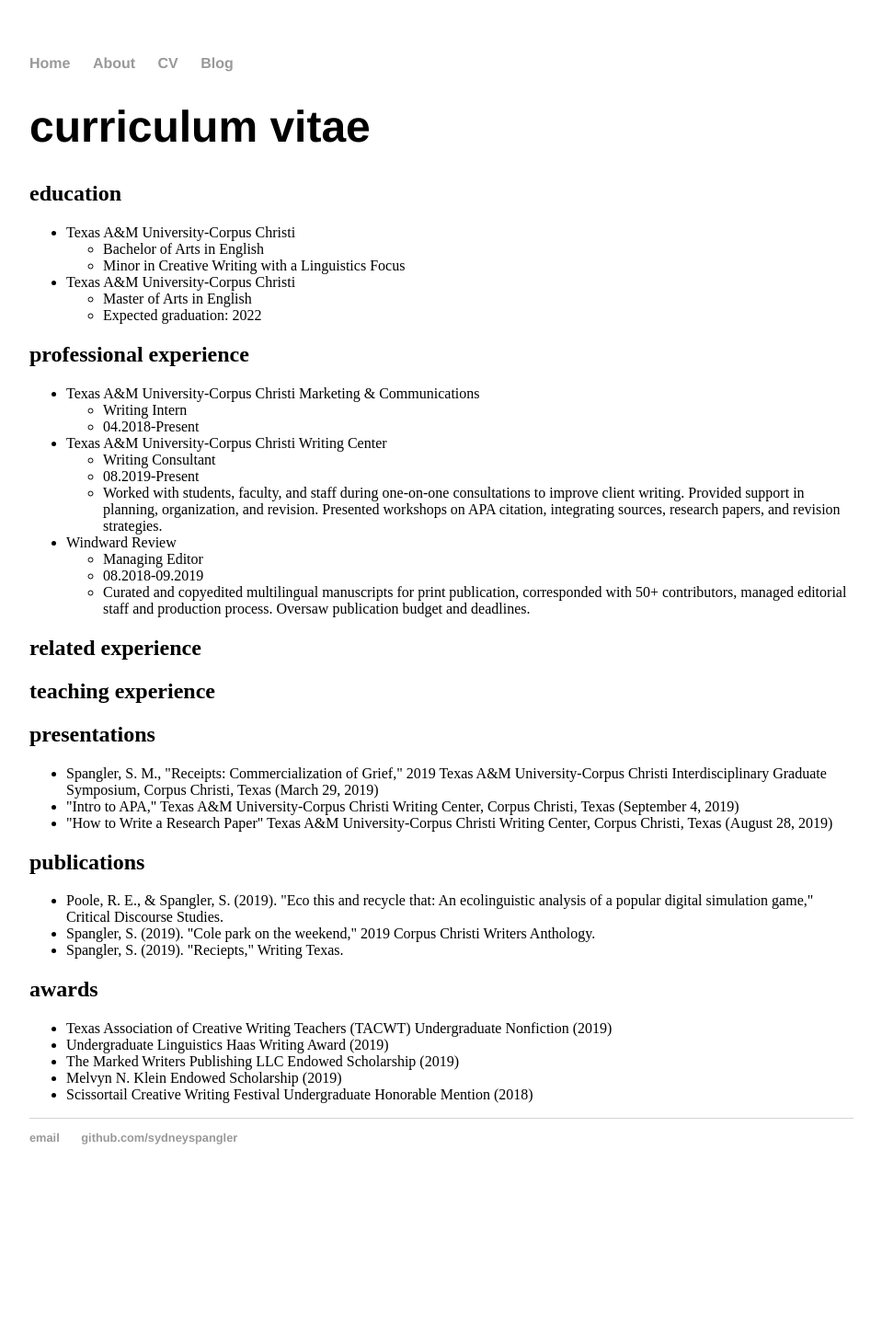
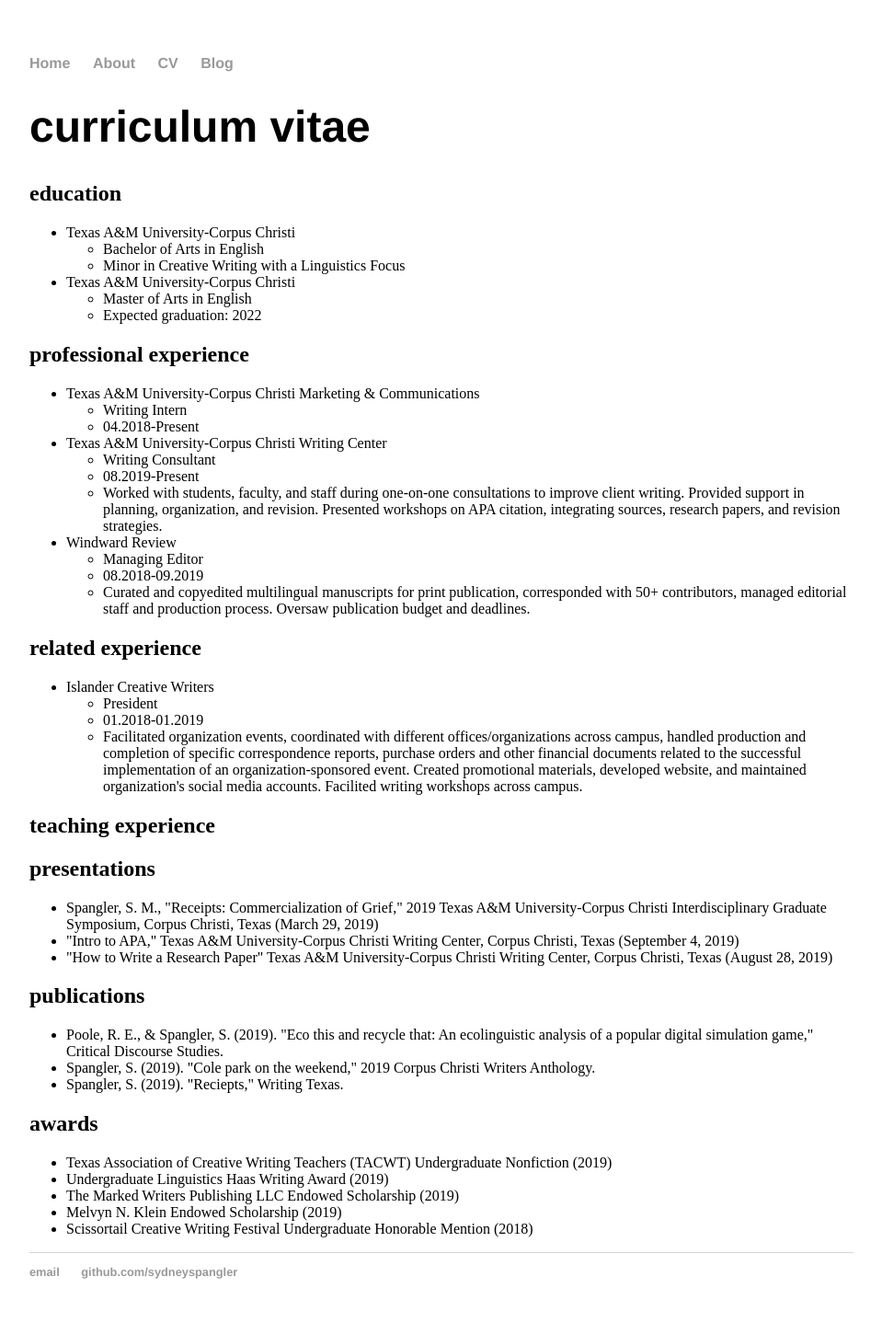
Before and after one commit to sydneyspangler/sydneyspangler.github.io, a Jekyll site: the page built from cv/index.html, in a window 1280 px wide. Shown: the whole page at 92% size, without its empty margins (160-1119 px from the left). Built offline with Jekyll 4.4.1, drawn with Linux system fonts in a browser that asks for light colours; before the commit the page ends 1304 px from its top, so only the background shows below that.

Commit message:
Update index.html

```diff
--- a/cv/index.html
+++ b/cv/index.html
@@ -44,8 +44,13 @@
 	</ul>
 	<h2>related experience</h2>
 	<ul>
-	</ul>
-	<ul>
+		<li>Islander Creative Writers
+			<ul>
+				<li>President</li>
+				<li>01.2018-01.2019</li>
+				<li>Facilitated organization events, coordinated with different offices/organizations across campus, handled production and completion of specific correspondence reports, purchase orders and other financial documents related to the successful implementation of an organization-sponsored event. Created promotional materials, developed website, and maintained organization's social media accounts. Facilited writing workshops across campus.</li>
+			</ul>
+		</li>
 	</ul>
 	<h2>teaching experience</h2>
 	<ul>
```
